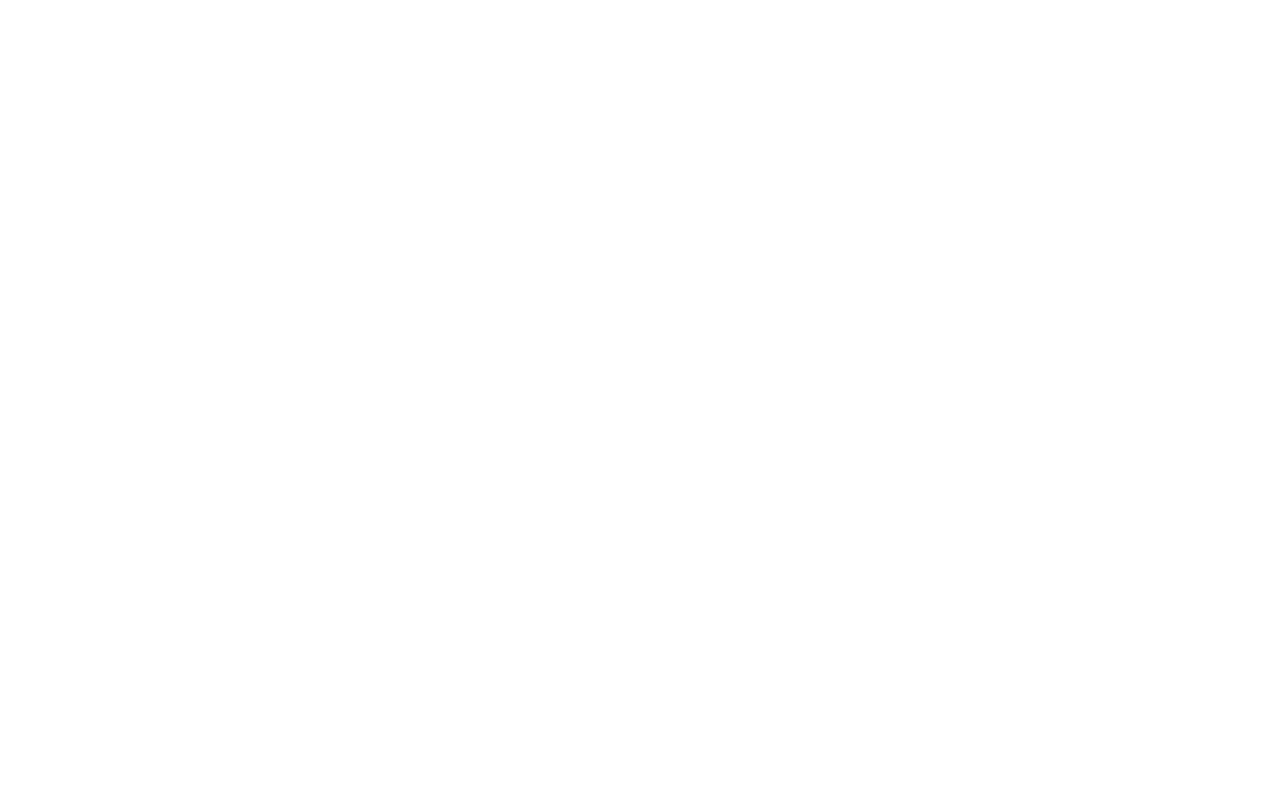
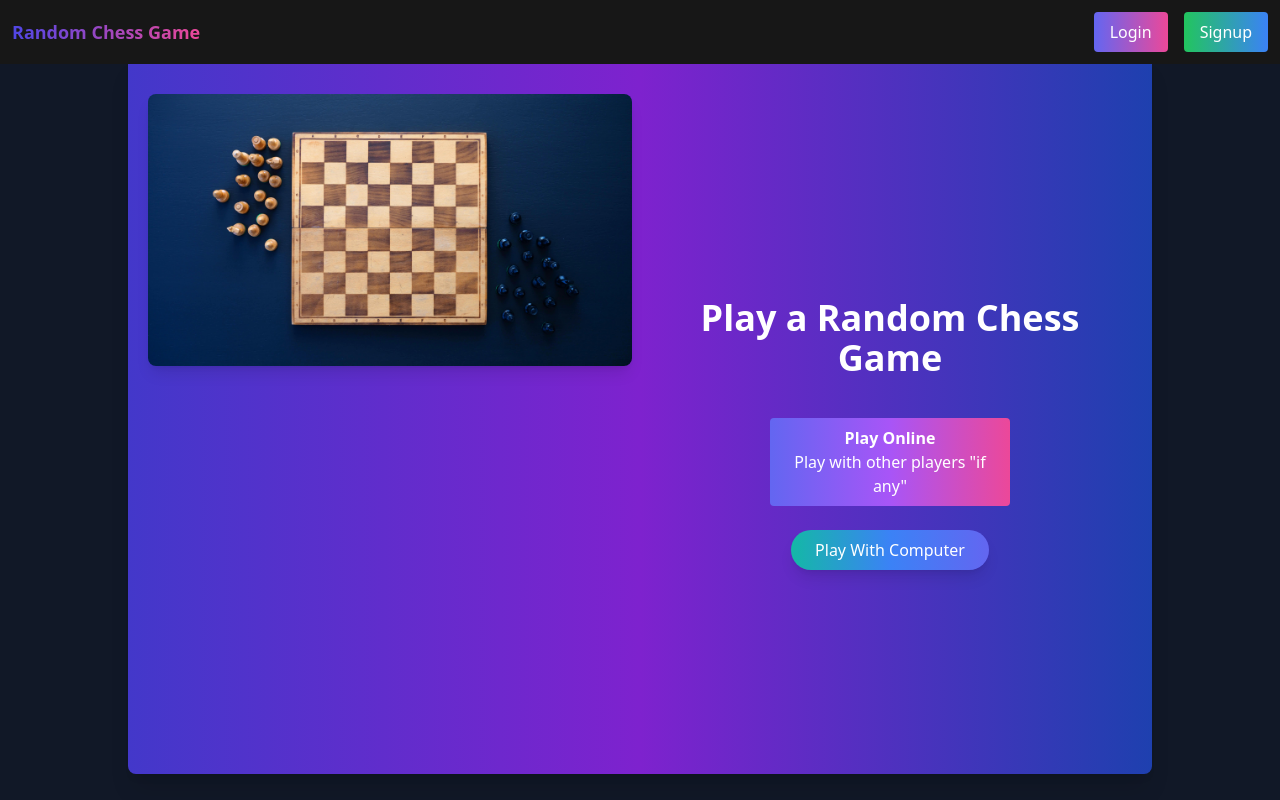
Before and after one commit to abhimanyu2345/chess, a React (Vite) app in the folder chess/frontend/: page / in a window 1280 px wide. Before the commit this address had no page. Built offline with nearby package versions, Linux system fonts and the light colour scheme; no server answers.

Commit message:
frontend error fix

```diff
--- a/chess/frontend/src/App.tsx
+++ b/chess/frontend/src/App.tsx
@@ -14,7 +14,7 @@
   return (
     <BrowserRouter>
     <Routes>
-    <Route path='/home' element={<FrontPage/>}/>
+    <Route path='/' element={<FrontPage/>}/>
     <Route path='/game' element={<Game/>}/>
     <Route path='/SignUp'element={<Signup/>} />
     <Route path='Login' element={<ChessLogin/>}/>
--- a/chess/frontend/src/components/topRightNav.tsx
+++ b/chess/frontend/src/components/topRightNav.tsx
@@ -36,7 +36,7 @@
                 {/* Logo */}
                 <div
                     className="text-lg font-bold text-gradient cursor-pointer"
-                    onClick={() => navigate("/home")}
+                    onClick={() => navigate("/")}
                     style={{
                         backgroundImage: "linear-gradient(to right, #4f46e5, #ec4899)",
                         WebkitBackgroundClip: "text",
```
